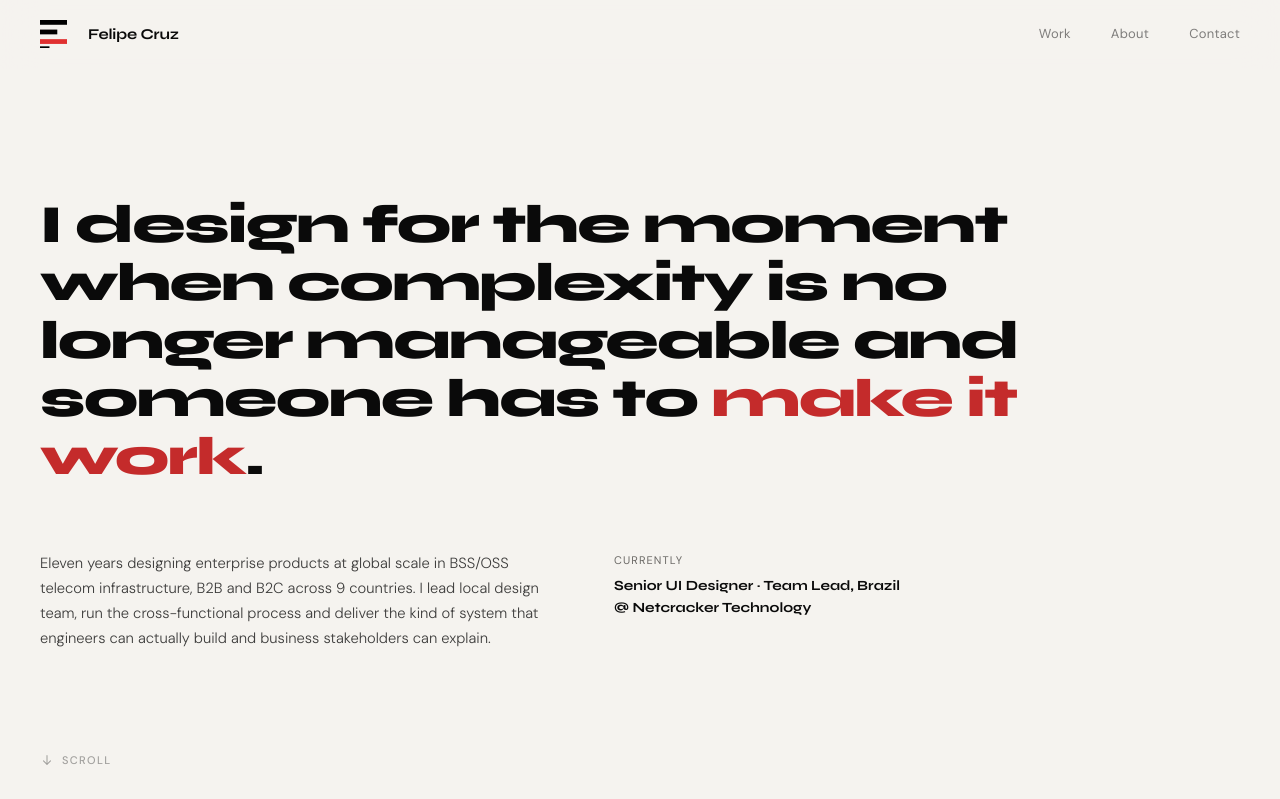
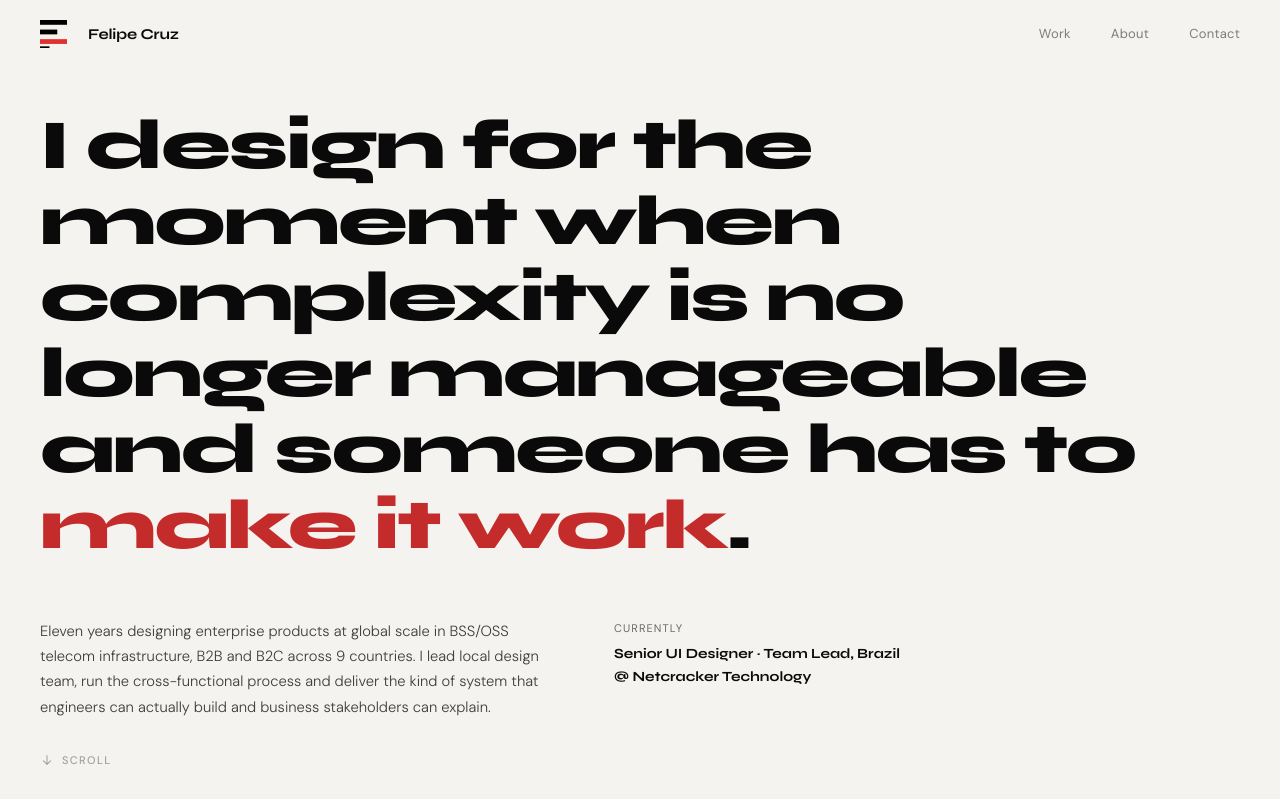
Before and after one commit to cruz-felipe/ux-portfolio, a Next.js app: page / in a window 1280 px wide. Shown: the top 799 px of the page. Built offline with nearby package versions, Linux system fonts and the light colour scheme.

Commit message:
Add files via upload

```diff
--- a/components/Hero.tsx
+++ b/components/Hero.tsx
@@ -37,20 +37,19 @@ export default function Hero() {
       minHeight: "100svh",
       display: "flex",
       flexDirection: "column",
-      justifyContent: "center",
-      padding: "8rem 2.5rem 5rem",
+      justifyContent: "flex-end",
+      padding: "0 2.5rem 5rem",
       position: "relative",
     }}>
       <h1
         style={{
           fontFamily: "var(--font-display)",
-          fontSize: "clamp(2.2rem, 4.2vw, 4.2rem)",
+          fontSize: "clamp(2.6rem, 5.5vw, 6rem)",
           fontWeight: 800,
           lineHeight: 1.08,
           letterSpacing: "-0.03em",
           color: "var(--ink)",
-          maxWidth: "1100px",
-          margin: "0 0 4rem",
+          margin: "0 0 3.5rem",
         }}
         aria-label="I design for the moment when complexity is no longer manageable and someone has to make it work."
       >
--- a/components/Work.tsx
+++ b/components/Work.tsx
@@ -79,8 +79,6 @@ function FeaturedCard({ project, index }: { project: typeof PROJECTS[0]; index:
           <div>
             <div style={{ display: "flex", alignItems: "center", gap: "0.75rem", marginBottom: "2rem" }}>
               <span style={{ fontFamily: "var(--font-body)", fontSize: "10px", fontWeight: 600, letterSpacing: "0.12em", textTransform: "uppercase", color: "rgba(255,255,255,0.4)" }}>Featured</span>
-              <span style={{ width: "1px", height: "10px", background: "rgba(255,255,255,0.15)" }} />
-              <span style={{ fontFamily: "var(--font-body)", fontSize: "10px", color: "rgba(255,255,255,0.35)", letterSpacing: "0.04em" }}>{project.tag}</span>
             </div>
 
             <h2 style={{ fontFamily: "var(--font-display)", fontSize: "clamp(1.8rem, 3vw, 2.6rem)", fontWeight: 800, letterSpacing: "-0.03em", lineHeight: 1.05, color: "white", margin: "0 0 1.25rem" }}>
```
